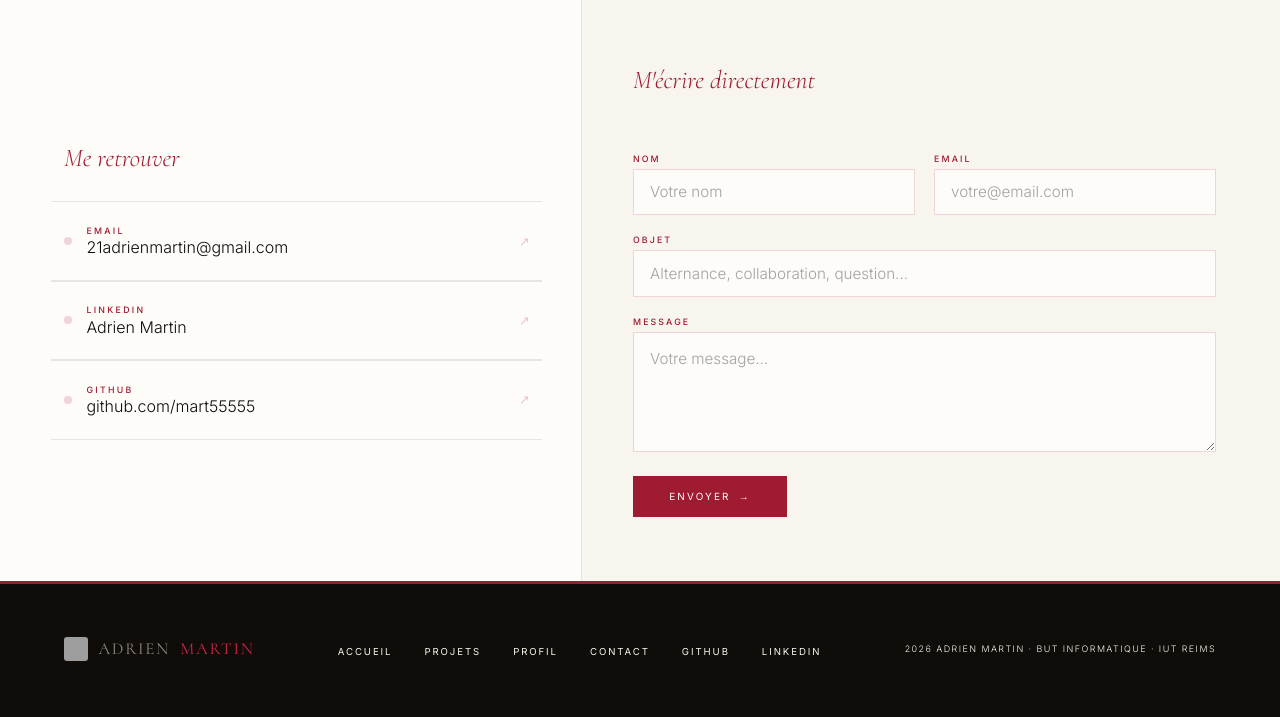
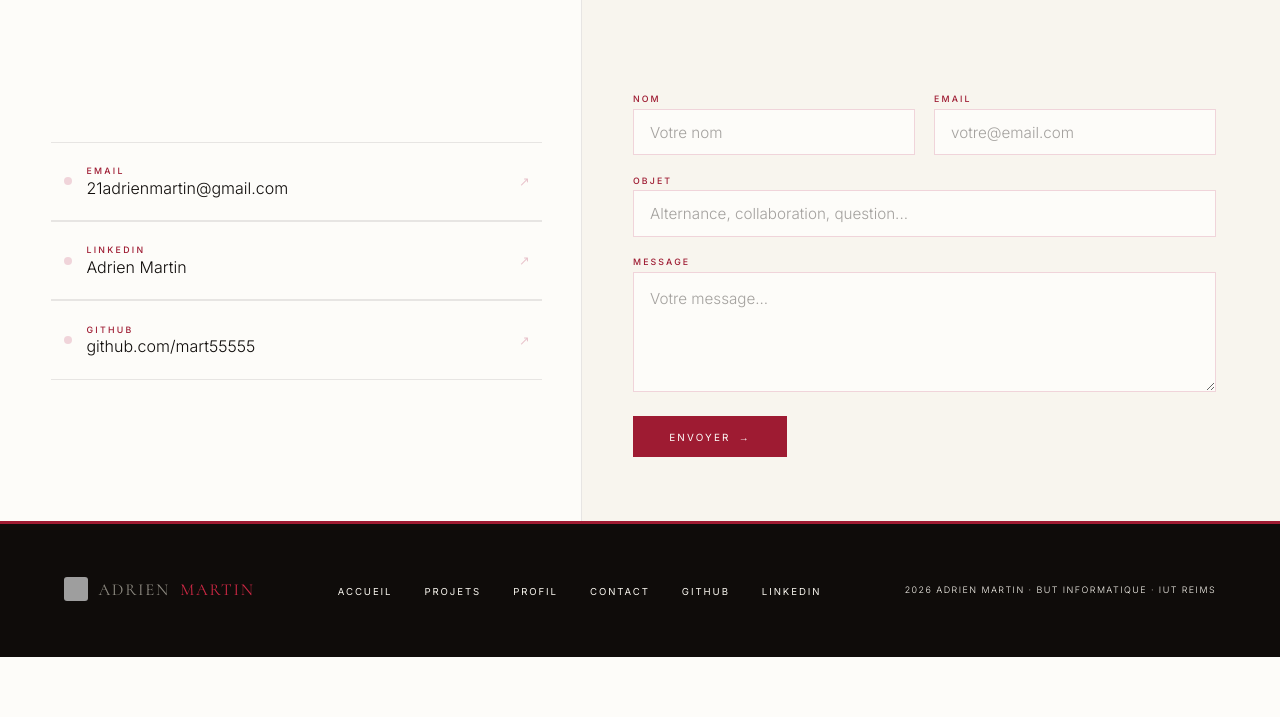
Before and after one commit to mart55555/portfolio, a Flask app: page /contact in a window 1280 px wide. Shown: the part 260-977 px from the top of the page. After the commit the page ends 917 px from the top, so only its background shows below. Run offline with Flask 3, Linux system fonts and the light colour scheme; grey boxes are pictures that could not be loaded.

```diff
--- a/templates/contact.html
+++ b/templates/contact.html
@@ -147,7 +147,6 @@
 <section class="ct-body">
 
   <div class="ct-left">
-    <h2 class="ct-section-title rv">Me retrouver</h2>
     <ul class="ct-links">
       <li>
         <a href="mailto:21adrienmartin@gmail.com" class="ct-link rv">
@@ -189,8 +188,6 @@
   </div>
 
   <div class="ct-right">
-    <h2 class="ct-section-title rv">M'écrire directement</h2>
-
     <div id="ctSuccess" class="ct-success rv">
       Merci pour votre message, je reviens vers vous très vite.
     </div>
```
